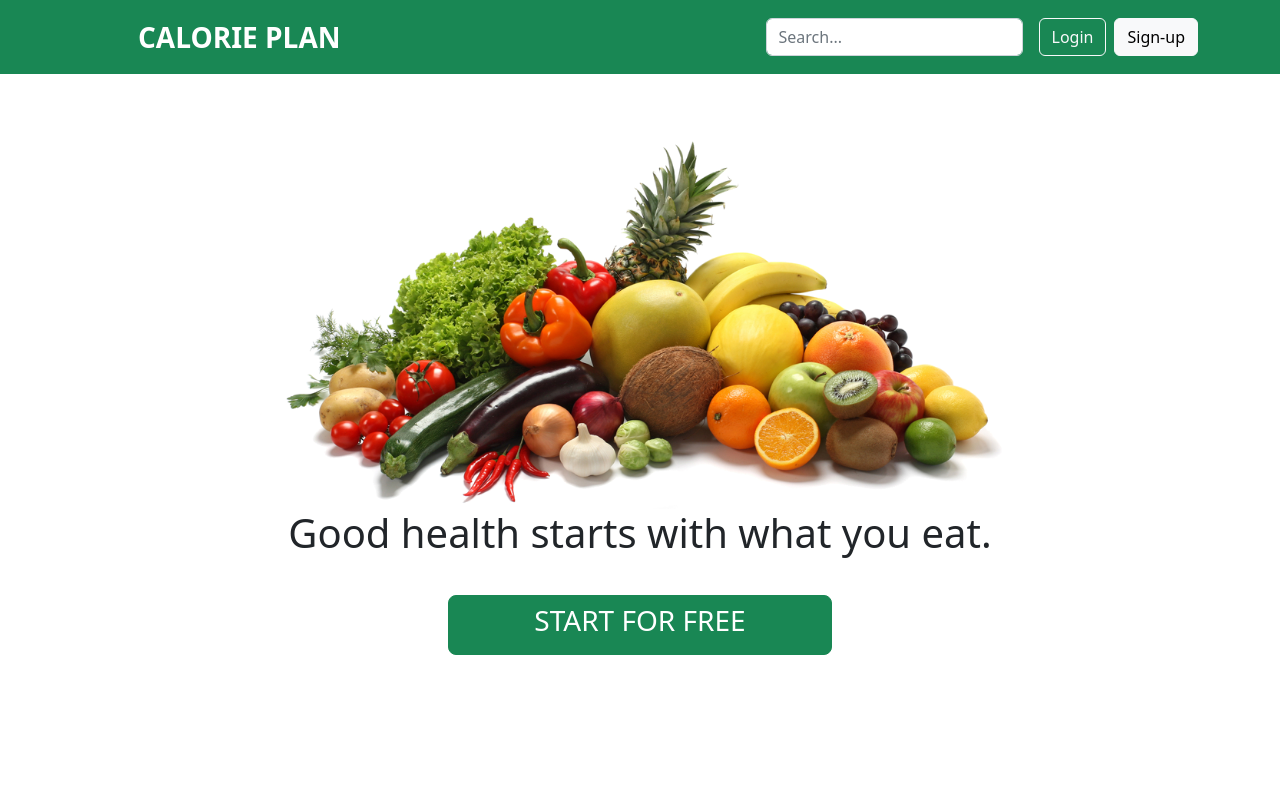
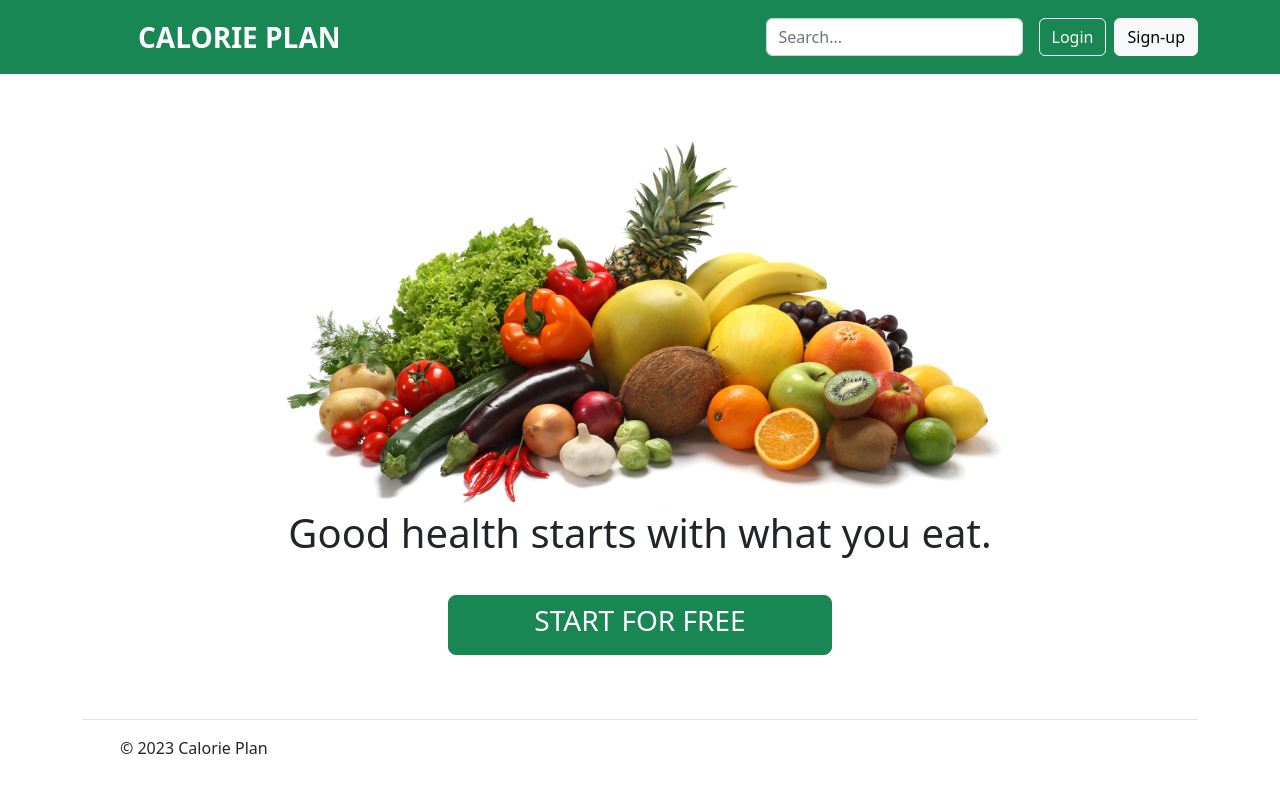
Before and after one commit to Codruta20/Calorie-plan, an Angular app: page / in a window 1280 px wide. Shown: the top 792 px of the page. Built offline with nearby package versions, Linux system fonts and the light colour scheme.

Commit message:
Created footer component

```diff
--- a/src/app/app.component.html
+++ b/src/app/app.component.html
@@ -1,2 +1,3 @@
 <app-navbar></app-navbar>
 <app-start></app-start>
+<app-footer></app-footer>
--- a/src/app/app.module.ts
+++ b/src/app/app.module.ts
@@ -5,12 +5,14 @@
 import { AppComponent } from './app.component';
 import { NavbarComponent } from './navbar/navbar.component';
 import { StartComponent } from './start/start.component';
+import { FooterComponent } from './footer/footer.component';
 
 @NgModule({
   declarations: [
     AppComponent,
     NavbarComponent,
-    StartComponent
+    StartComponent,
+    FooterComponent
   ],
   imports: [
     BrowserModule,
--- /dev/null
+++ b/src/app/footer/footer.component.html
@@ -0,0 +1,19 @@
+<div class="container">
+  <footer
+    class="d-flex flex-wrap justify-content-between align-items-center py-3 my-4 border-top"
+  >
+    <div class="col-md-4 d-flex align-items-center">
+      <a
+        href="/"
+        class="mb-3 me-2 mb-md-0 text-body-secondary text-decoration-none lh-1"
+      >
+        <svg class="bi" width="30" height="24">
+          <use xlink:href="#bootstrap" />
+        </svg>
+      </a>
+      <span class="mb-3 mb-md-0 text-body-secondary"
+        >&copy; 2023 Calorie Plan</span
+      >
+    </div>
+  </footer>
+</div>
--- /dev/null
+++ b/src/app/footer/footer.component.ts
@@ -0,0 +1,15 @@
+import { Component, OnInit } from '@angular/core';
+
+@Component({
+  selector: 'app-footer',
+  templateUrl: './footer.component.html',
+  styleUrls: ['./footer.component.css']
+})
+export class FooterComponent implements OnInit {
+
+  constructor() { }
+
+  ngOnInit(): void {
+  }
+
+}
```
Also changed, not shown: src/app/footer/footer.component.css (added), 1 other file (tests, documents, lock files or other folders).
